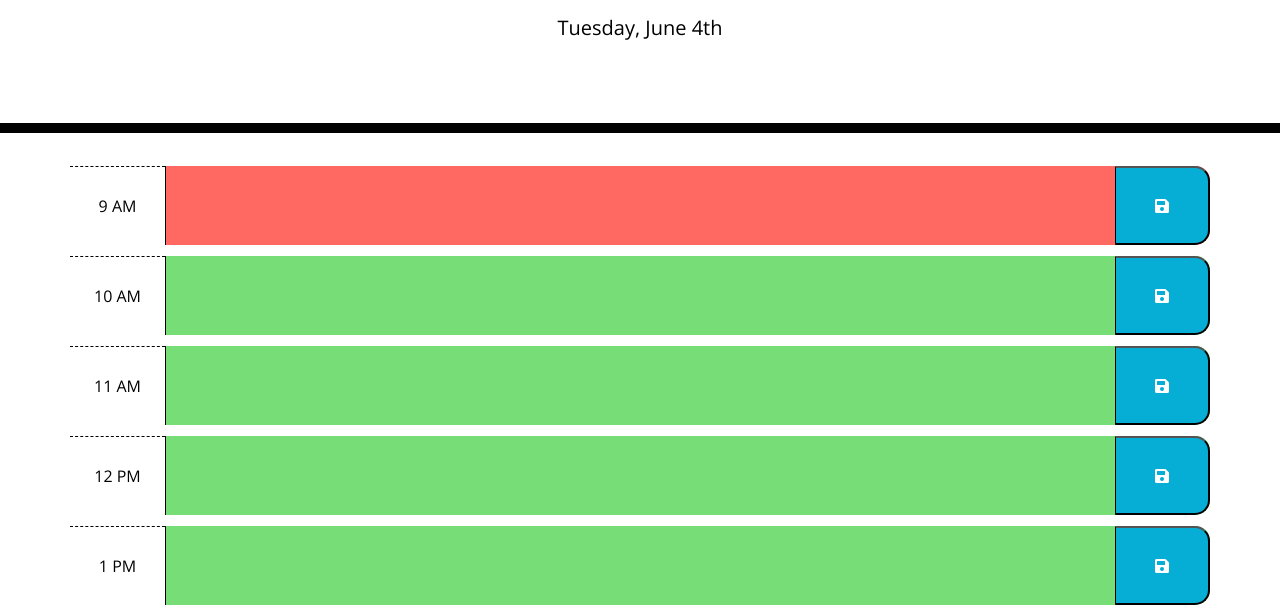
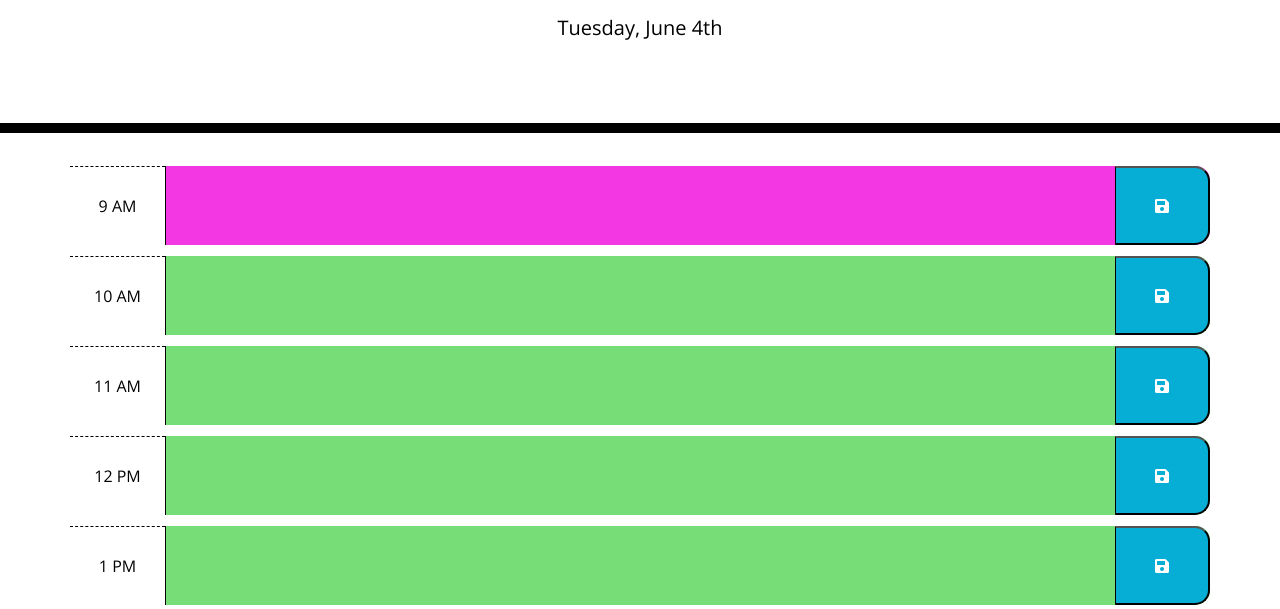
Before and after one commit to Min-Ya-Nant/Challenge-5, a plain HTML site: page index.html in a window 1280 px wide. Shown: the part 191-800 px from the top of the page. Drawn offline with nearby package versions, Linux system fonts and the light colour scheme.

Commit message:
modified

```diff
--- a/assets/css/style.css
+++ b/assets/css/style.css
@@ -53,7 +53,7 @@ textarea {
 }
 
 .present {
-  background-color: #ff6961;
+  background-color: #f338e3;
   color: white;
 }
 
```
